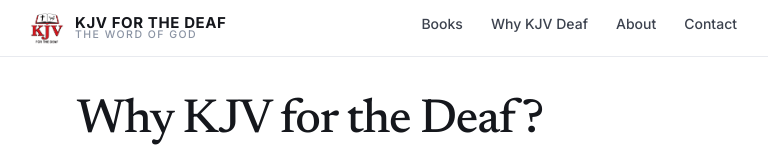
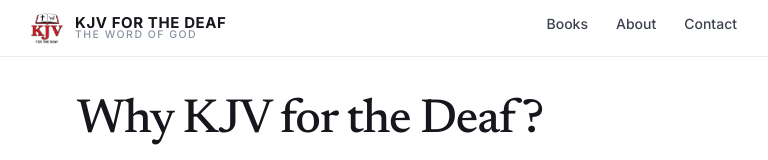
Before and after one commit to edesent/kjvdeaf, a Next.js app: page /why-kjv-deaf in a window 1280 px wide. Shown: the top 160 px of the page, without its empty margins (251-1019 px from the left). Built offline with nearby package versions, Linux system fonts and the light colour scheme.

Commit message:
Remove the standalone "Why KJV Deaf" nav tab since that content now lives on the About page instead

```diff
--- a/components/SiteHeader.tsx
+++ b/components/SiteHeader.tsx
@@ -32,12 +32,6 @@
             Books
           </Link>
           <Link
-            href="/why-kjv-deaf"
-            className="tap hidden rounded-md px-3 py-2 text-ink-soft transition-colors hover:bg-paper-2 hover:text-accent sm:block"
-          >
-            Why KJV Deaf
-          </Link>
-          <Link
             href="/about"
             className="tap hidden rounded-md px-3 py-2 text-ink-soft transition-colors hover:bg-paper-2 hover:text-accent sm:block"
           >
```
